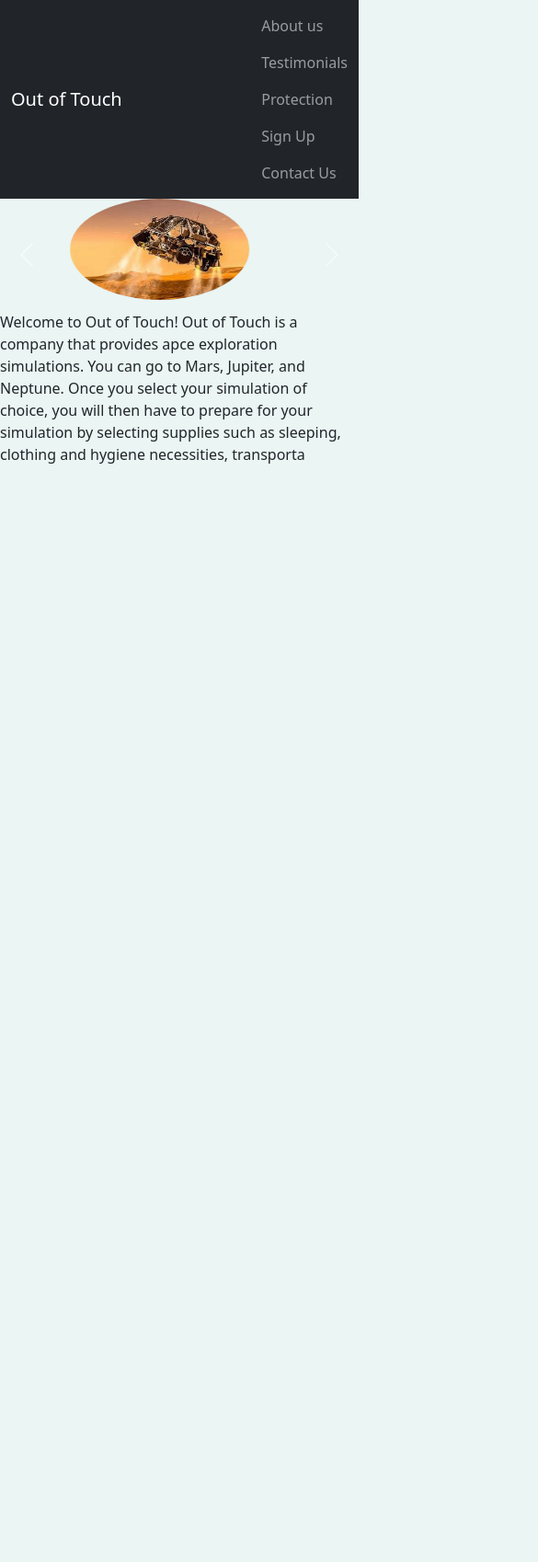
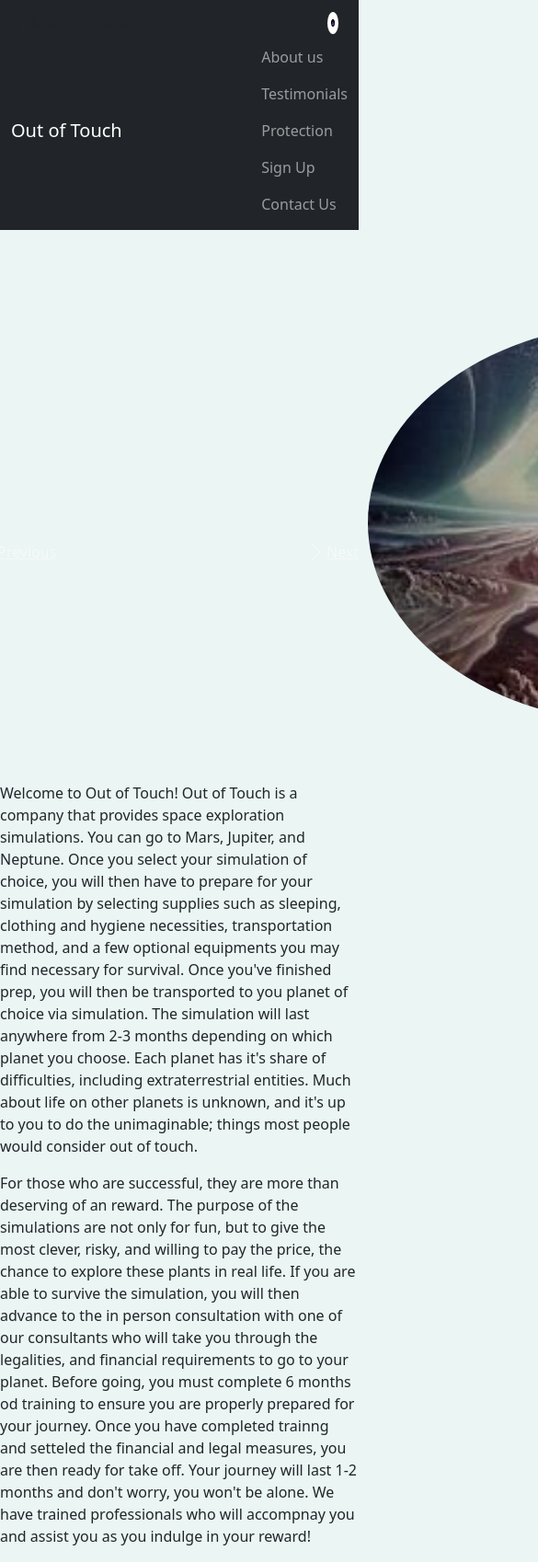
Before and after one commit to Kaitlyn-kodes/Out-of-Touch, a plain HTML site: page index.html in a window 390 px wide. Shown: the top 1698 px of the page at 92% size, 585 px wide, since content can reach past the window. Before the commit the page ends 844 px from the top, so only its background shows below. Drawn offline with nearby package versions, Linux system fonts and the light colour scheme.

Commit message:
all that

```diff
--- a/index.html
+++ b/index.html
@@ -10,6 +10,11 @@
 
   <body>
     <nav class="navbar navbar-expand-md navbar-dark bg-dark">
+      div class="container">
+    <a class="navbar-brand" href="#">
+      <img src="img/logo.jpg" alt="Bootstrap" width="30" height="24">
+    </a>
+  </div>
       <div class="container-fluid">
           <a class="navbar-brand" href="index.html">Out of Touch</a>
           <ul class="navbar-nav">
@@ -32,33 +37,56 @@
           </ul>
       </div>
     </nav>
-    <div id="carouselExampleAutoplaying" class="carousel slide" data-bs-ride="carousel">
+
+
+
+    <main>
+
+      <div id="carouselExampleControls" class="carousel slide" data-ride="carousel">
         <div class="carousel-inner">
           <div class="carousel-item active">
-          <img src="img/man on mars.jfif" class=" w-300px " alt="man on mars">
+            <img class="d-block w-100" src="img/man on jupiter.jpg" alt="First slide">
           </div>
           <div class="carousel-item">
-          <img src="img/development on mars.jfif" class=" w-300px" alt="...">
+            <img class="d-block w-100" src="img/development on mars.jpg" alt="Second slide">
           </div>
           <div class="carousel-item">
-          <img src="img/man on jupiter.jfif" class=" w-300px " alt="...">
+            <img class="d-block w-100" src="img/man on mars.jpg" alt="Third slide">
           </div>
         </div>
-      <button class="carousel-control-prev" type="button" data-bs-target="#carouselExampleAutoplaying" data-bs-slide="prev">
+        <a class="carousel-control-prev" href="#carouselExampleControls" role="button" data-slide="prev">
           <span class="carousel-control-prev-icon" aria-hidden="true"></span>
-        <span class="visually-hidden">Previous</span>
-      </button>
-      <button class="carousel-control-next" type="button" data-bs-target="#carouselExampleAutoplaying" data-bs-slide="next">
+          <span class="sr-only">Previous</span>
+        </a>
+        <a class="carousel-control-next" href="#carouselExampleControls" role="button" data-slide="next">
           <span class="carousel-control-next-icon" aria-hidden="true"></span>
-        <span class="visually-hidden">Next</span>
-      </button>
+          <span class="sr-only">Next</span>
+        </a>
       </div>
-    <main>
-      <p background-color:rgb(153, 204, 255);>
-        Welcome to Out of Touch! Out of Touch is a company that provides apce exploration simulations.
-        You can go to Mars, Jupiter, and Neptune. Once you select your simulation of choice, you will then have to prepare for your simulation by selecting supplies such as sleeping, clothing and hygiene necessities, transporta
+
+      <p >
+          Welcome to Out of Touch! Out of Touch is a company that provides space exploration simulations.
+        You can go to Mars, Jupiter, and Neptune. Once you select your simulation of choice, you will
+        then have to prepare for your simulation by selecting supplies such as sleeping, clothing and
+        hygiene necessities, transportation method, and a few optional equipments you may find necessary for survival.
+        Once you've finished prep, you will then be transported to you planet of choice via simulation. The simulation will
+        last anywhere from 2-3 months depending on which planet you choose. Each planet has it's share of difficulties, including extraterrestrial entities.
+        Much about life on other planets is unknown, and it's up to you to do the unimaginable; things most people would consider out of touch.
       </p>
+
+      <p>
+          For those who are successful, they are more than deserving of an reward. The purpose of the simulations are not only for fun, but to give the most clever,
+        risky, and willing to pay the price, the chance to explore these plants in real life.
+        If you are able to survive the simulation, you will then advance to the in person consultation with one of our consultants who will take you through the legalities,
+        and financial requirements to go to your planet. Before going, you must complete 6 months od training to ensure you are properly prepared for your journey.
+        Once you have completed trainng and setteled the financial and legal measures, you are then ready for take off. Your journey will last 1-2 months and don't worry,
+        you won't be alone. We have trained professionals who will accompnay you and assist you as you indulge in your reward!
+      </p>
+
     </main>
+    <footer>
+
+    </footer>
     <script src="https://cdn.jsdelivr.net/npm/bootstrap@5.3.2/dist/js/bootstrap.bundle.min.js" integrity="sha384-C6RzsynM9kWDrMNeT87bh95OGNyZPhcTNXj1NW7RuBCsyN/o0jlpcV8Qyq46cDfL" crossorigin="anonymous"></script>
   </body>
 
--- a/style.css
+++ b/style.css
@@ -13,3 +13,22 @@ img {
   body{
     background-color: rgb(234, 245, 244);
 }
+
+
+
+#logo{
+  position:absolute;
+  top:10px;
+  left:10px;
+  width:40px;
+  height:40px;
+  overflow:hidden;
+  }
+
+  .carousel-inner{
+    margin-top: 100px;
+    margin-right: 150px;
+    margin-left: 400px;
+    height: 500px;
+    width: 600px;
+}
```
Also changed, not shown: contact-us.html (+11 -0 lines), testimonial.html (+16 -42 lines), img/Elon.jpg (renamed from img/Elon.jfif), img/development on mars.jpg (renamed from img/development on mars.jfif), img/jupiter.jpg (renamed from img/jupiter.jfif), img/logo.jpg (added), img/man on jupiter.jpg (renamed from img/man on jupiter.jfif), img/man on mars.jpg (renamed from img/man on mars.jfif), img/mars.jpg (renamed from img/mars.jfif), img/neptune.jpg (renamed from img/neptune.jfif), 2 other files. Lines whose indentation alone changed are shown as unchanged.
